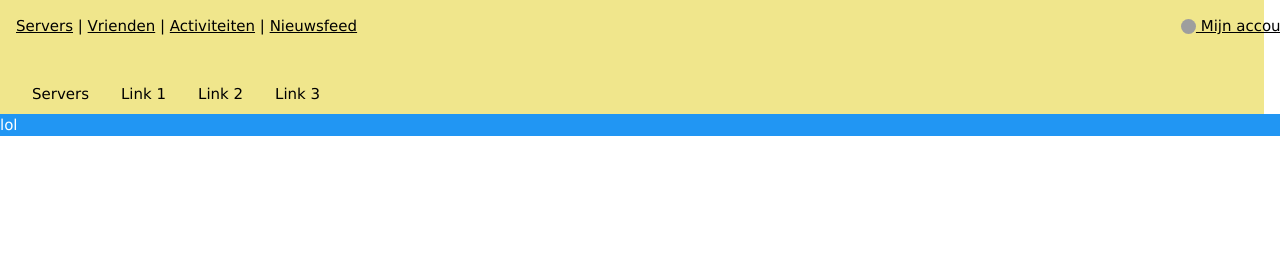
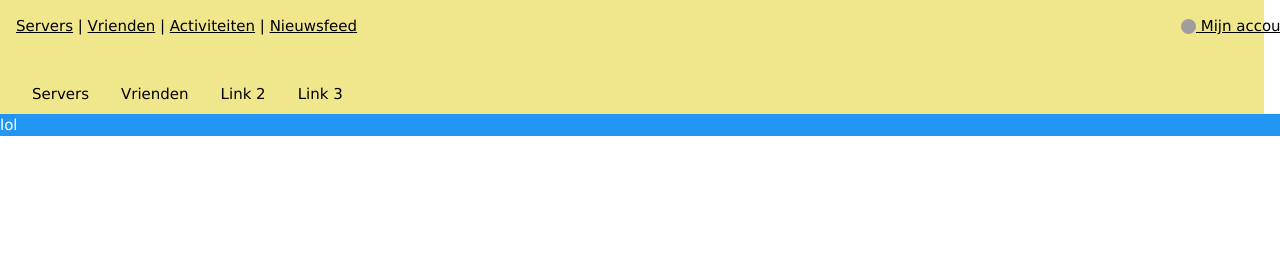
Before and after one commit to BasToTheMax/ChatApp, a Jekyll site: the page built from docs/index.md, in a window 1280 px wide. Shown: the top 277 px of the page. Built offline with Jekyll 4.4.1, drawn with Linux system fonts in a browser that asks for light colours; our own code applies the rules of GitHub Pages for plain Markdown files; grey boxes are pictures that could not be loaded.

Commit message:
Update default.html

```diff
--- a/docs/_layouts/default.html
+++ b/docs/_layouts/default.html
@@ -42,7 +42,7 @@
 
 <div class="w3-bar w3-khaki">
   <a href="{{ site.base}}/" class="w3-bar-item w3-button">Servers</a>
-  <a href="#" class="w3-bar-item w3-button">Link 1</a>
+  <a href="{{ site.base}}/friends" class="w3-bar-item w3-button">Vrienden</a>
   <a href="#" class="w3-bar-item w3-button">Link 2</a>
   <a href="#" class="w3-bar-item w3-button">Link 3</a>
 </div>
```
